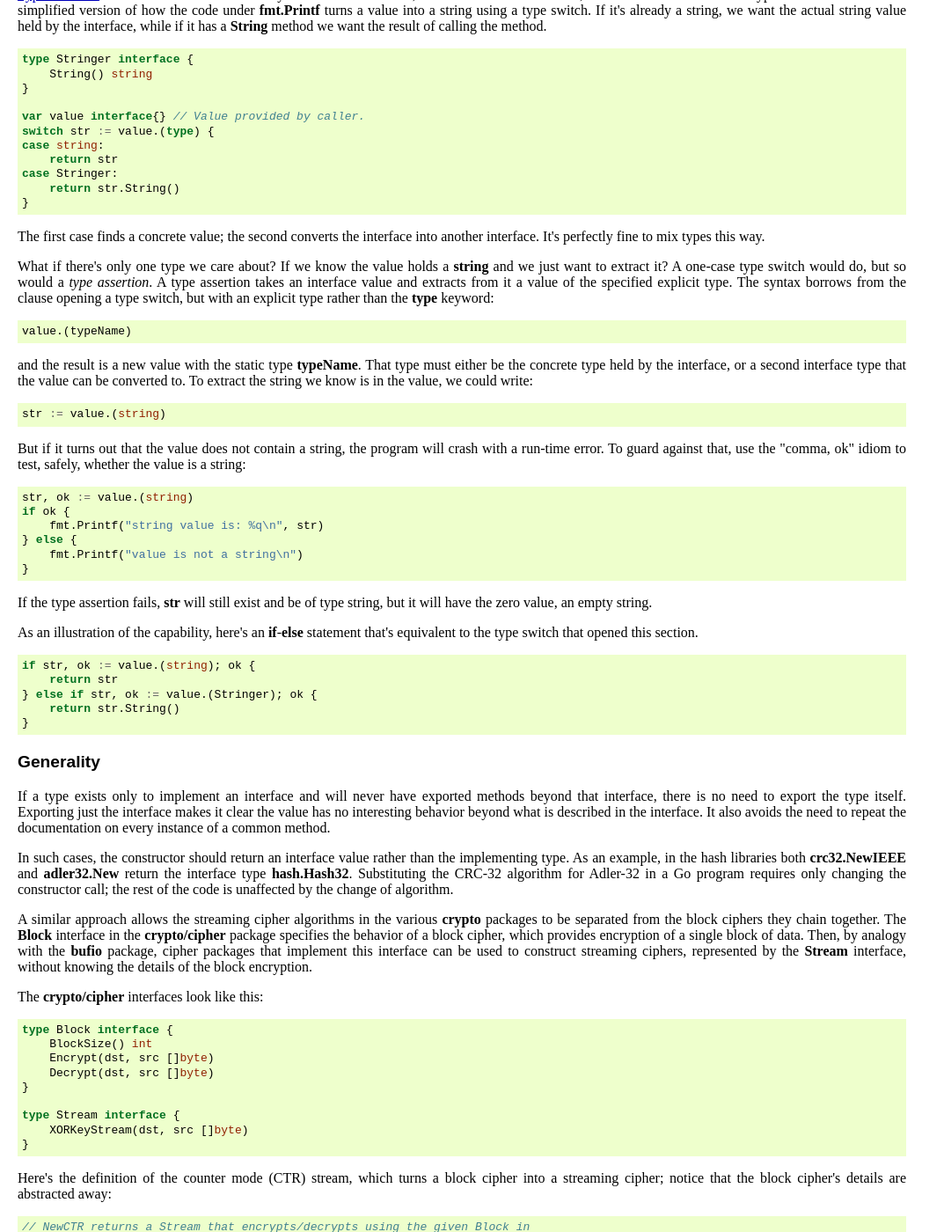
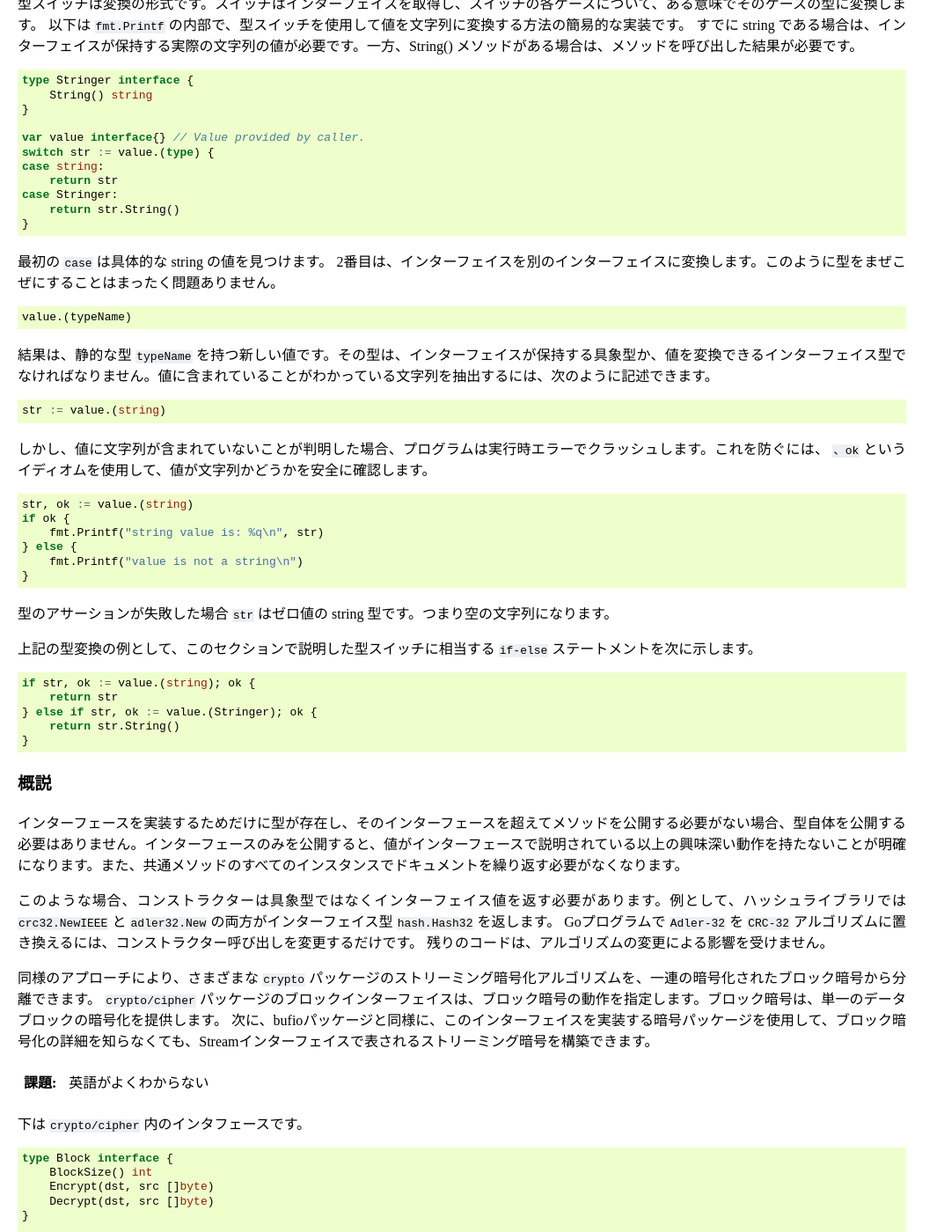
Before and after one commit to d-tsuji/effective_go, a Sphinx documentation site: the page built from source/documents/effective_go_ja.rst, in a window 1280 px wide and 1400 px high, scrolled down 26534 px. Shown: the whole window at 88% size, without its empty margins (0-1073 px from the left). Built offline with Sphinx 7.4.7, drawn with Linux system fonts in a browser that asks for light colours; some of the changed text lies outside the part shown.

```diff
--- a/source/documents/effective_go_ja.rst
+++ b/source/documents/effective_go_ja.rst
@@ -1423,16 +1423,10 @@
 
 現在、Sequenceに複数のインターフェイス(ソートとプリント)を実装する代わりに、データ項目の機能を使用して、複数の型(Sequence、sort.IntSlice、[]int)に変換します。これは実際にはほとんどありませんが、効果的です。
 
-Interface conversions and type assertions
+インターフェースの変換と型アサーション
 ~~~~~~~~~~~~~~~~~~~~~~~~~~~~~~~~~~~~~~~~~~~~~~~~~~~~~~~~~~~~~~~~~~~~~~~~~~~~~~~~~
 
-`Type switches <#type_switch>`__ are a form of conversion: they take an
-interface and, for each case in the switch, in a sense convert it to the
-type of that case. Here's a simplified version of how the code under
-**fmt.Printf** turns a value into a string using a type switch. If it's
-already a string, we want the actual string value held by the interface,
-while if it has a **String** method we want the result of calling the
-method.
+型スイッチは変換の形式です。スイッチはインターフェイスを取得し、スイッチの各ケースについて、ある意味でそのケースの型に変換します。 以下は ``fmt.Printf`` の内部で、型スイッチを使用して値を文字列に変換する方法の簡易的な実装です。 すでに string である場合は、インターフェイスが保持する実際の文字列の値が必要です。一方、String() メソッドがある場合は、メソッドを呼び出した結果が必要です。
 
 .. code-block:: go
 
@@ -1448,32 +1442,19 @@
        return str.String()
    }
 
-The first case finds a concrete value; the second converts the interface
-into another interface. It's perfectly fine to mix types this way.
-
-What if there's only one type we care about? If we know the value holds
-a **string** and we just want to extract it? A one-case type switch
-would do, but so would a *type assertion*. A type assertion takes an
-interface value and extracts from it a value of the specified explicit
-type. The syntax borrows from the clause opening a type switch, but with
-an explicit type rather than the **type** keyword:
+最初の ``case`` は具体的な string の値を見つけます。 2番目は、インターフェイスを別のインターフェイスに変換します。このように型をまぜこぜにすることはまったく問題ありません。
 
 .. code-block:: go
 
    value.(typeName)
 
-and the result is a new value with the static type **typeName**. That
-type must either be the concrete type held by the interface, or a second
-interface type that the value can be converted to. To extract the string
-we know is in the value, we could write:
+結果は、静的な型 ``typeName`` を持つ新しい値です。その型は、インターフェイスが保持する具象型か、値を変換できるインターフェイス型でなければなりません。値に含まれていることがわかっている文字列を抽出するには、次のように記述できます。
 
 .. code-block:: go
 
    str := value.(string)
 
-But if it turns out that the value does not contain a string, the
-program will crash with a run-time error. To guard against that, use the
-"comma, ok" idiom to test, safely, whether the value is a string:
+しかし、値に文字列が含まれていないことが判明した場合、プログラムは実行時エラーでクラッシュします。これを防ぐには、 ``、ok`` というイディオムを使用して、値が文字列かどうかを安全に確認します。
 
 .. code-block:: go
 
@@ -1484,11 +1465,9 @@
        fmt.Printf("value is not a string\n")
    }
 
-If the type assertion fails, **str** will still exist and be of type
-string, but it will have the zero value, an empty string.
-
-As an illustration of the capability, here's an **if**-**else**
-statement that's equivalent to the type switch that opened this section.
+型のアサーションが失敗した場合 ``str`` はゼロ値の string 型です。つまり空の文字列になります。
+
+上記の型変換の例として、このセクションで説明した型スイッチに相当する ``if-else`` ステートメントを次に示します。
 
 .. code-block:: go
 
@@ -1498,33 +1477,18 @@
        return str.String()
    }
 
-Generality
+概説
 ~~~~~~~~~~~~~~~~~~
 
-If a type exists only to implement an interface and will never have
-exported methods beyond that interface, there is no need to export the
-type itself. Exporting just the interface makes it clear the value has
-no interesting behavior beyond what is described in the interface. It
-also avoids the need to repeat the documentation on every instance of a
-common method.
-
-In such cases, the constructor should return an interface value rather
-than the implementing type. As an example, in the hash libraries both
-**crc32.NewIEEE** and **adler32.New** return the interface type
-**hash.Hash32**. Substituting the CRC-32 algorithm for Adler-32 in a Go
-program requires only changing the constructor call; the rest of the
-code is unaffected by the change of algorithm.
-
-A similar approach allows the streaming cipher algorithms in the various
-**crypto** packages to be separated from the block ciphers they chain
-together. The **Block** interface in the **crypto/cipher** package
-specifies the behavior of a block cipher, which provides encryption of a
-single block of data. Then, by analogy with the **bufio** package,
-cipher packages that implement this interface can be used to construct
-streaming ciphers, represented by the **Stream** interface, without
-knowing the details of the block encryption.
-
-The **crypto/cipher** interfaces look like this:
+インターフェースを実装するためだけに型が存在し、そのインターフェースを超えてメソッドを公開する必要がない場合、型自体を公開する必要はありません。インターフェースのみを公開すると、値がインターフェースで説明されている以上の興味深い動作を持たないことが明確になります。また、共通メソッドのすべてのインスタンスでドキュメントを繰り返す必要がなくなります。
+
+このような場合、コンストラクターは具象型ではなくインターフェイス値を返す必要があります。例として、ハッシュライブラリでは ``crc32.NewIEEE`` と ``adler32.New`` の両方がインターフェイス型 ``hash.Hash32`` を返します。 Goプログラムで ``Adler-32`` を ``CRC-32`` アルゴリズムに置き換えるには、コンストラクター呼び出しを変更するだけです。 残りのコードは、アルゴリズムの変更による影響を受けません。
+
+同様のアプローチにより、さまざまな ``crypto`` パッケージのストリーミング暗号化アルゴリズムを、一連の暗号化されたブロック暗号から分離できます。 ``crypto/cipher`` パッケージのブロックインターフェイスは、ブロック暗号の動作を指定します。ブロック暗号は、単一のデータブロックの暗号化を提供します。 次に、bufioパッケージと同様に、このインターフェイスを実装する暗号パッケージを使用して、ブロック暗号化の詳細を知らなくても、Streamインターフェイスで表されるストリーミング暗号を構築できます。
+
+.. todo:: 英語がよくわからない
+
+下は ``crypto/cipher`` 内のインタフェースです。
 
 .. code-block:: go
 
@@ -1538,9 +1502,7 @@
        XORKeyStream(dst, src []byte)
    }
 
-Here's the definition of the counter mode (CTR) stream, which turns a
-block cipher into a streaming cipher; notice that the block cipher's
-details are abstracted away:
+次に、ブロック暗号をストリーミング暗号に変換するカウンターモード(CTR)ストリームの定義を示します。ブロック暗号の詳細が抽象化されていることに注意してください。
 
 .. code-block:: go
 
@@ -1548,14 +1510,7 @@
    // counter mode. The length of iv must be the same as the Block's block size.
    func NewCTR(block Block, iv []byte) Stream
 
-**NewCTR** applies not just to one specific encryption algorithm and
-data source but to any implementation of the **Block** interface and any
-**Stream**. Because they return interface values, replacing CTR
-encryption with other encryption modes is a localized change. The
-constructor calls must be edited, but because the surrounding code must
-treat the result only as a **Stream**, it won't notice the difference.
-
-.. _interface_methods:
+NewCTRは、1つの特定の暗号化アルゴリズムとデータソースだけでなく、BlockインターフェイスとStreamの実装にも適用されます。 インターフェイス値を返すため、CTR暗号化を他の暗号化モードに置き換えることは局所的な変更です。 コンストラクターの呼び出しは修正する必要がありますが、周囲のコードは結果をストリームとしてのみ処理する必要があるため、違いに気付かないでしょう。
 
 インターフェースとメソッド
 ~~~~~~~~~~~~~~~~~~~~~~~~~~~~~~~~~~~~~~~~~~~~~~~~~
```
